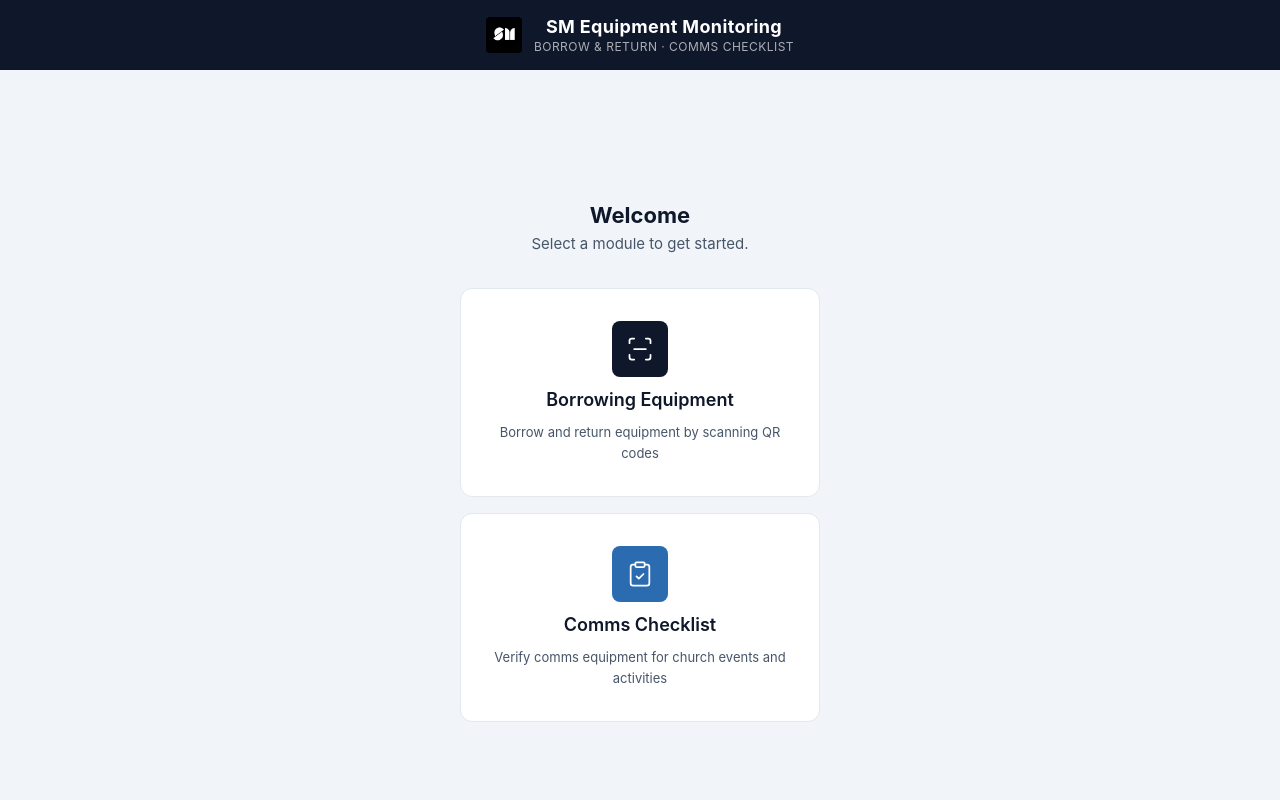
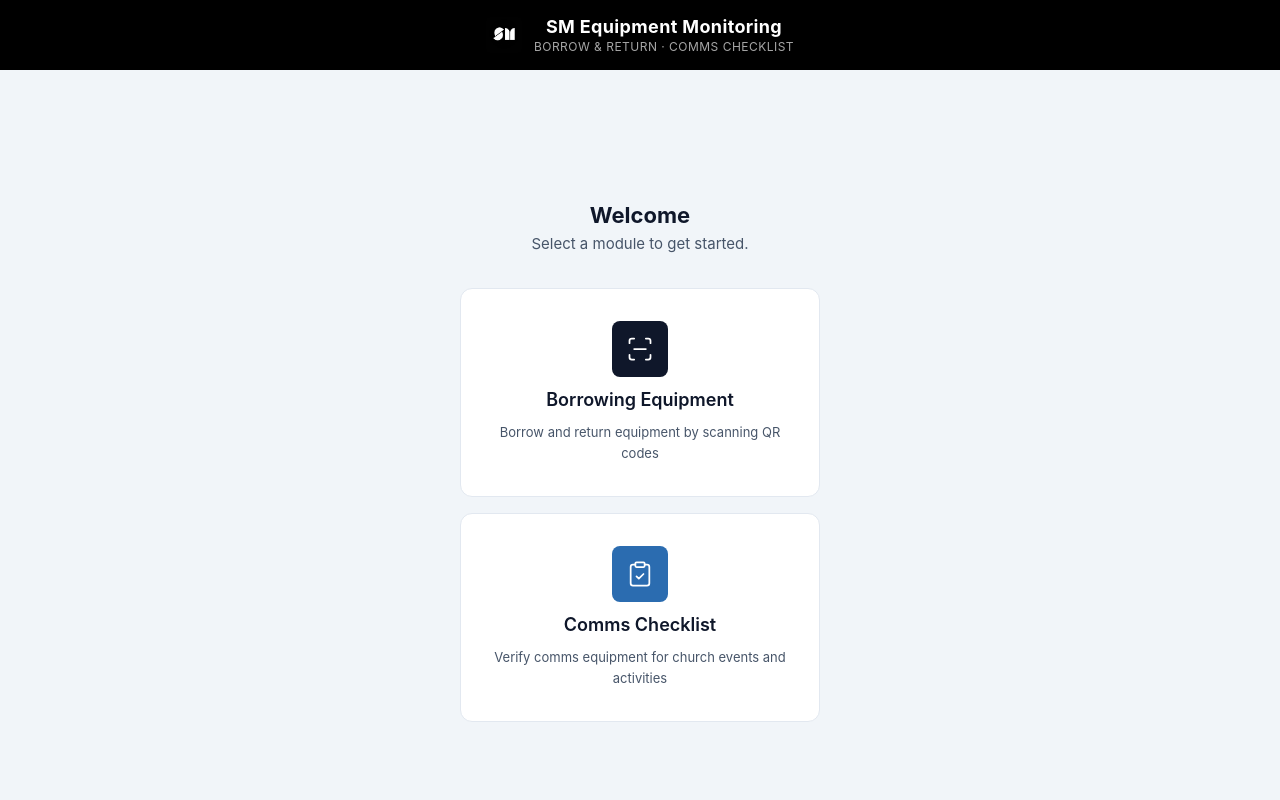
Before and after one commit to xaris-tech/sm-eq-monitoring, a website: page index.html in a window 1280 px wide. Shown: the top 800 px of the page. Drawn offline with nearby package versions, Linux system fonts and the light colour scheme.

Commit message:
Make header background black to blend with logo

```diff
--- a/css/style.css
+++ b/css/style.css
@@ -87,7 +87,7 @@ body {
 }
 
 header {
-  background: var(--navy);
+  background: #000;
   color: white;
   padding: var(--space-4) var(--space-4);
   text-align: center;
```
